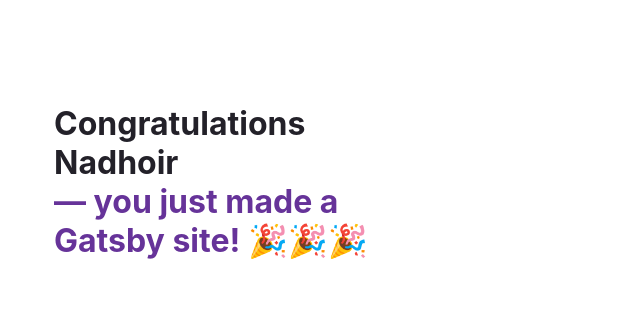
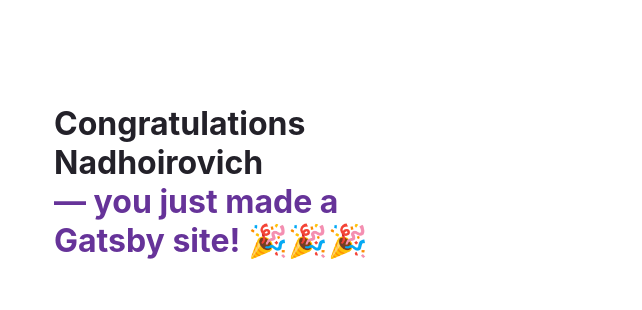
Before and after one commit to naovich/gatsbydoc, a Gatsby site: page / in a window 1280 px wide. Shown: the top 310 px of the page, without its empty margins (50-692 px from the left). Built offline with nearby package versions, Linux system fonts and the light colour scheme; Gatsby itself is replaced by a stand-in of ours.

Commit message:
fix/deploy_

```diff
--- a/src/pages/index.js
+++ b/src/pages/index.js
@@ -127,7 +127,7 @@
   return (
     <main style={pageStyles}>
       <h1 style={headingStyles}>
-        Congratulations Nadhoir
+        Congratulations Nadhoirovich
         <br />
         <span style={headingAccentStyles}>
           — you just made a Gatsby site! 🎉🎉🎉
```
